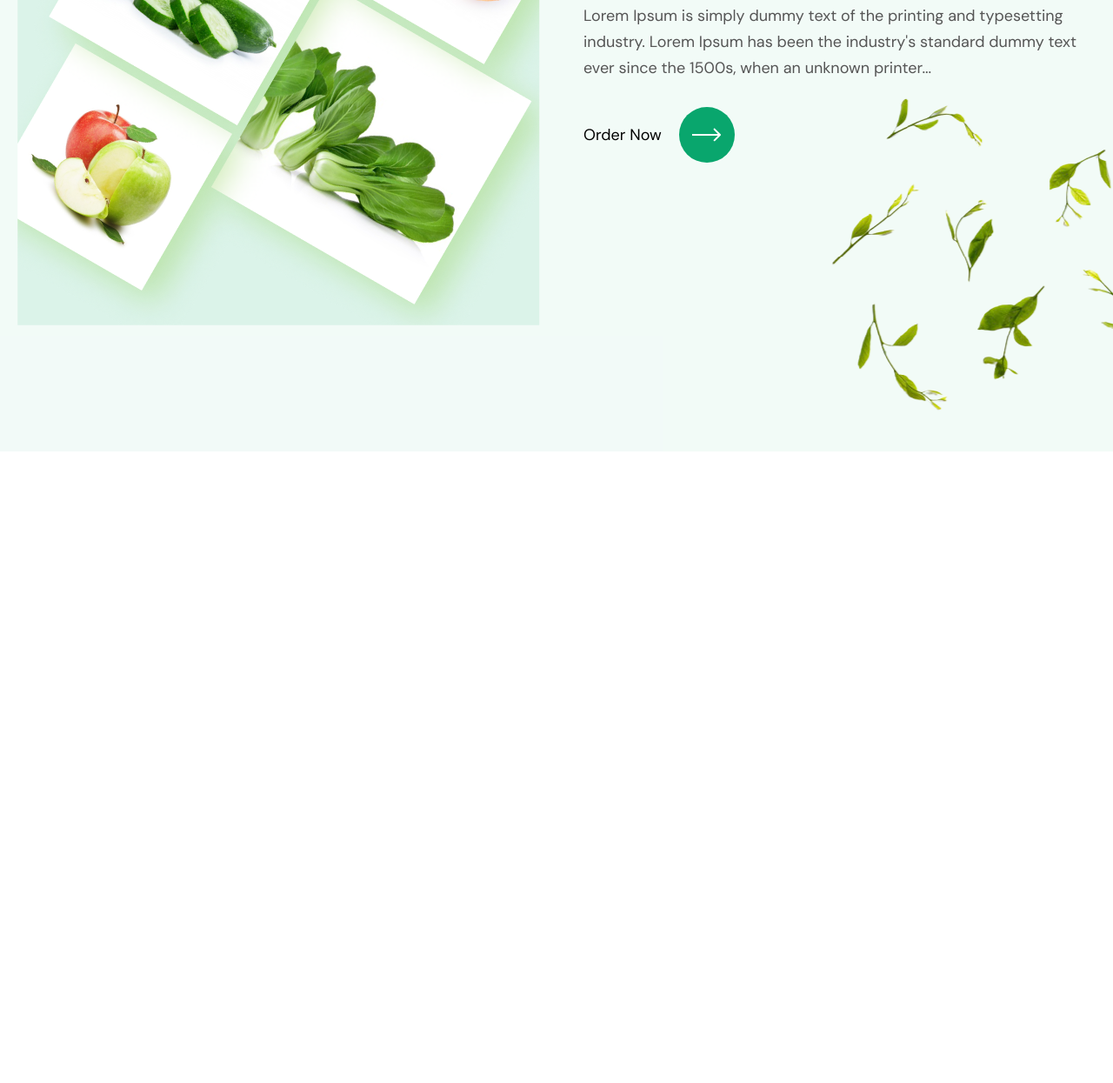
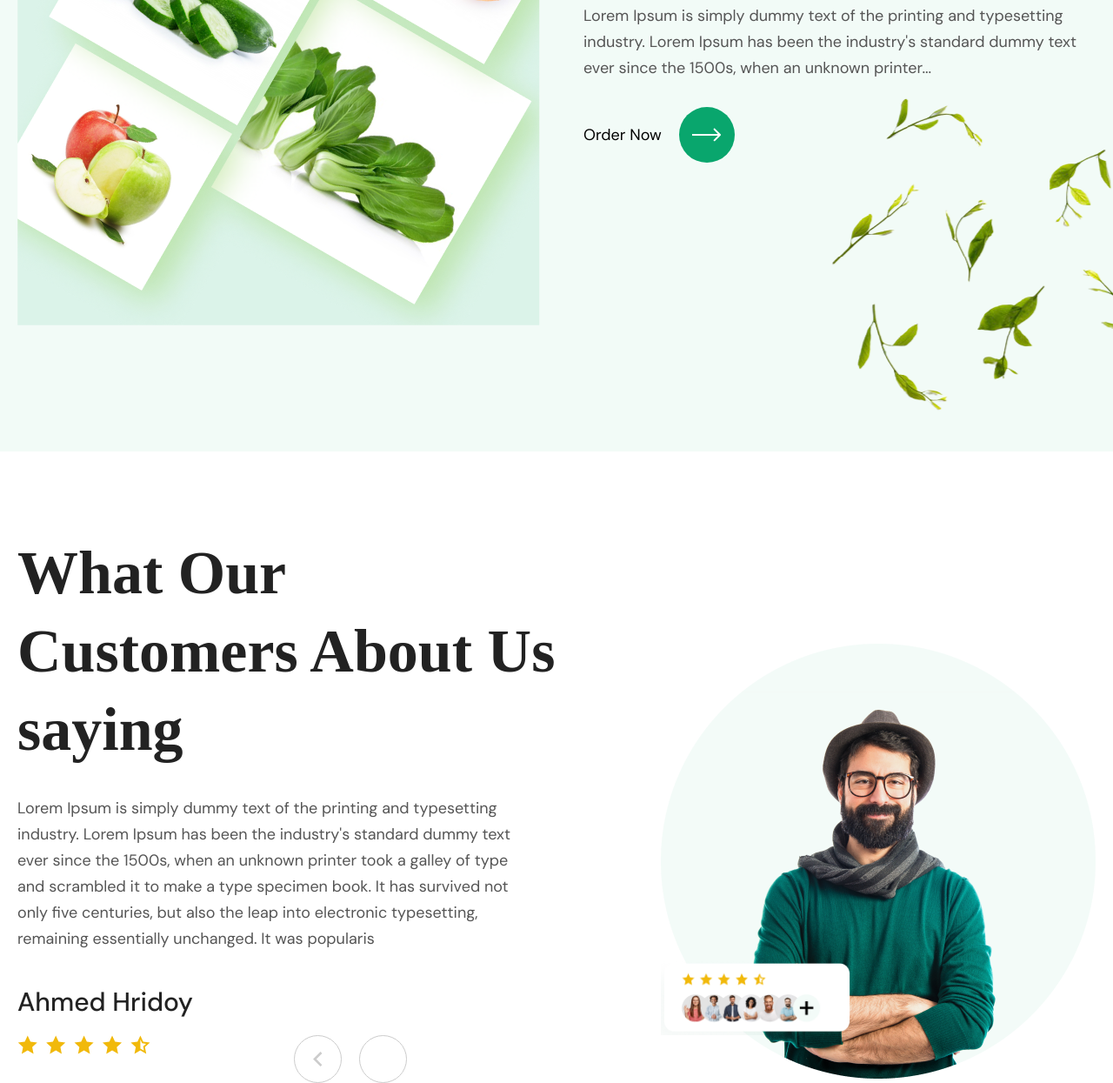
Before and after one commit to glinkinzhenya/organic, a plain HTML site: page index.html in a window 1280 px wide. Shown: the part 2409-3654 px from the top of the page at 87% size. Before the commit the page ends 2928 px from the top, so only its background shows below. Drawn offline with Linux system fonts and the light colour scheme; a web font is replaced by a local one.

Commit message:
about finish

```diff
--- /dev/null
+++ b/assets/scss/sections/main/_about.scss
@@ -0,0 +1,102 @@
+@use '../../presets' as *;
+@use '../../mixins' as *;
+
+.about {
+    display: flex;
+    gap: 100px;
+        align-items: flex-end;
+
+    &-box {
+
+        &__title {
+            max-width: 640px;
+            font-family: 'Rosario';
+            font-style: normal;
+            font-weight: 700;
+            font-size: 70px;
+            line-height: 90px;
+            color: #222222;
+            margin-bottom: 30px;
+        }
+
+        &__description {
+            max-width: 587px;
+            font-family: 'DM Sans';
+            font-style: normal;
+            font-weight: 400;
+            font-size: 18px;
+            line-height: 30px;
+            color: #555555;
+            margin-bottom: 40px;
+        }
+
+        &__name {}
+
+        &__name-text {
+            font-family: 'DM Sans';
+            font-style: normal;
+            font-weight: 500;
+            font-size: 30px;
+            line-height: 36px;
+            color: #222222;
+            margin-bottom: 20px;
+        }
+
+        &__name-star {
+            display: flex;
+            gap: 165px;
+        }
+
+        &__name-picture {}
+
+        &__name-image {}
+
+        &__name-action {
+
+            display: flex;
+            gap: 20px;
+        }
+
+        &__name-link {
+            width: 55px;
+            height: 55px;
+
+            border-radius: 30px;
+            display: flex;
+            justify-content: center;
+            align-items: center;
+            border: 1px solid #cccccc;
+            &:hover {
+                background-color: #09a66d;
+            }
+        }
+
+        &__name-link-image {}
+
+
+    }
+
+
+
+    &-item {
+position: relative;
+        &__face {}
+
+        &__face-image {}
+
+        &__people {
+
+        }
+
+        &__people-image {
+            width: 220px;
+            position: absolute;
+            bottom: 55px;
+        }
+
+    }
+
+
+
+
+}
--- a/assets/scss/sections/main/best/_best.scss
+++ b/assets/scss/sections/main/_best.scss
@@ -1,5 +1,5 @@
-@use '../../../presets' as *;
-@use '../../../mixins' as *;
+@use '../../presets' as *;
+@use '../../mixins' as *;
 
 .main {}
 
--- /dev/null
+++ b/assets/scss/sections/main/_index.scss
@@ -0,0 +1,3 @@
+@forward 'best';
+@forward 'special';
+@forward 'about';
--- a/assets/scss/sections/main/special/_spesial.scss
+++ b/assets/scss/sections/main/_special.scss
@@ -1,8 +1,9 @@
-@use '../../../presets' as *;
-@use '../../../mixins' as *;
+@use '../../presets' as *;
+@use '../../mixins' as *;
 
 .special {
     background-color: rgba(9, 166, 109, 0.05);
+    margin-bottom: 95px;
 }
 
 .special-box {
--- a/assets/scss/sections/main/best/_index.scss
+++ /dev/null
@@ -1 +0,0 @@
-@forward 'best';
--- a/assets/scss/sections/main/special/_index.scss
+++ /dev/null
@@ -1 +0,0 @@
-@forward 'spesial';
--- a/assets/scss/style.scss
+++ b/assets/scss/style.scss
@@ -4,6 +4,4 @@
 
 @use 'sections/header';
 
-@use 'sections/main/best';
-
-@use 'sections/main/special';
+@use 'sections/main';
--- a/index.html
+++ b/index.html
@@ -226,6 +226,45 @@
 
     </section>
 
+    <section class="about container">
+      <div class="about-box">
+        <h2 class="about-box__title">What Our Customers About Us saying</h2>
+        <div class="about-box__description">Lorem Ipsum is simply dummy text of the printing and typesetting industry.
+          Lorem Ipsum has been the industry's standard
+          dummy text ever since the 1500s, when an unknown printer took a galley of type and scrambled it to make a type
+          specimen
+          book. It has survived not only five centuries, but also the leap into electronic typesetting, remaining
+          essentially
+          unchanged. It was popularis</div>
+        <div class="about-box__name">
+          <div class="about-box__name-text">Ahmed Hridoy</div>
+          <div class="about-box__name-star">
+            <div class="about-box__name-picture">
+              <img class="about-box__name-image" src="assets/img/name-star.svg" alt="#">
+            </div>
+            <div class="about-box__name-action">
+              <a class="about-box__name-link" href="#">
+                <img class="about-box__name-link-image" src="assets/img/about-box__name-link-image-left.svg" alt="#">
+              </a>
+              <a class="about-box__name-link" href="#">
+                <img class="about-box__name-link-image" src="assets/img/about-box__name-link-image-right.svg" alt="#">
+              </a>
+            </div>
+          </div>
+        </div>
+      </div>
+
+      <div class="about-item">
+        <div class="about-item__face">
+           <img class="about-item__face-image" src="assets/img/about-item__face-image.png" alt="#">
+        </div>
+        <div class="about-item__people">
+          <img class="about-item__people-image" src="assets/img/about-item__people-image.png" alt="#">
+        </div>
+      </div>
+
+    </section>
+
 
 
   </main>
```
Also changed, not shown: assets/css/style.css, assets/img/about-box__name-link-image-left.svg (added), assets/img/about-box__name-link-image-right.svg (added), assets/img/about-item__face-image.png (added), assets/img/about-item__people-image.png (added), assets/img/name-star.svg (added).
